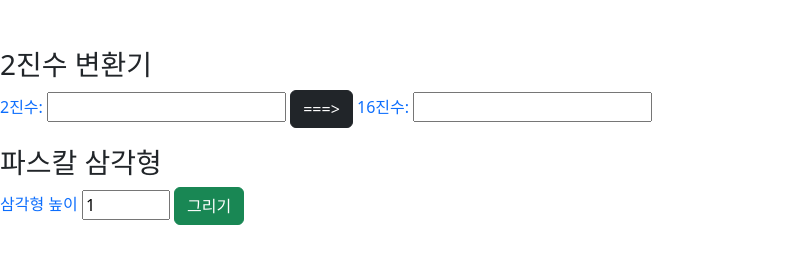
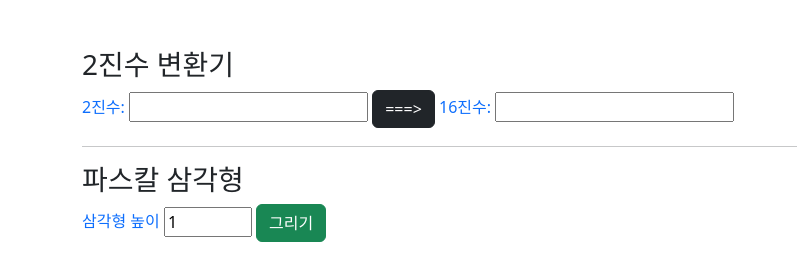
Before and after one commit to oodidrk/home, a plain HTML site: page reports/report04.html in a window 1280 px wide. Shown: the whole page, without its empty margins (0-797 px from the left). Drawn offline with nearby package versions, Linux system fonts and the light colour scheme.

Commit message:
과제 004.html

```diff
--- a/reports/report04.html
+++ b/reports/report04.html
@@ -46,7 +46,7 @@
     </script>
 </head>
 <body>
-<div class="container-sm mt-5"></div>
+<div class="container-sm mt-5">
 <div class="h3">2진수 변환기</div>
 <div class="mb-3">
     <label class ="form-label text-primary">2진수:
@@ -57,6 +57,7 @@
         <input type="text" id="hexanum" size="20" readonly value="">
     </label>
 </div>
+    <hr>
     <div class="h3">파스칼 삼각형</div>
     <div class="mb-3">
         <label class="form-label text-primary">삼각형 높이
@@ -66,5 +67,6 @@
     </div>
 <div class="text-bg-secondary" id="draw_area">
 </div>
+</div>
 </body>
 </html>
```
